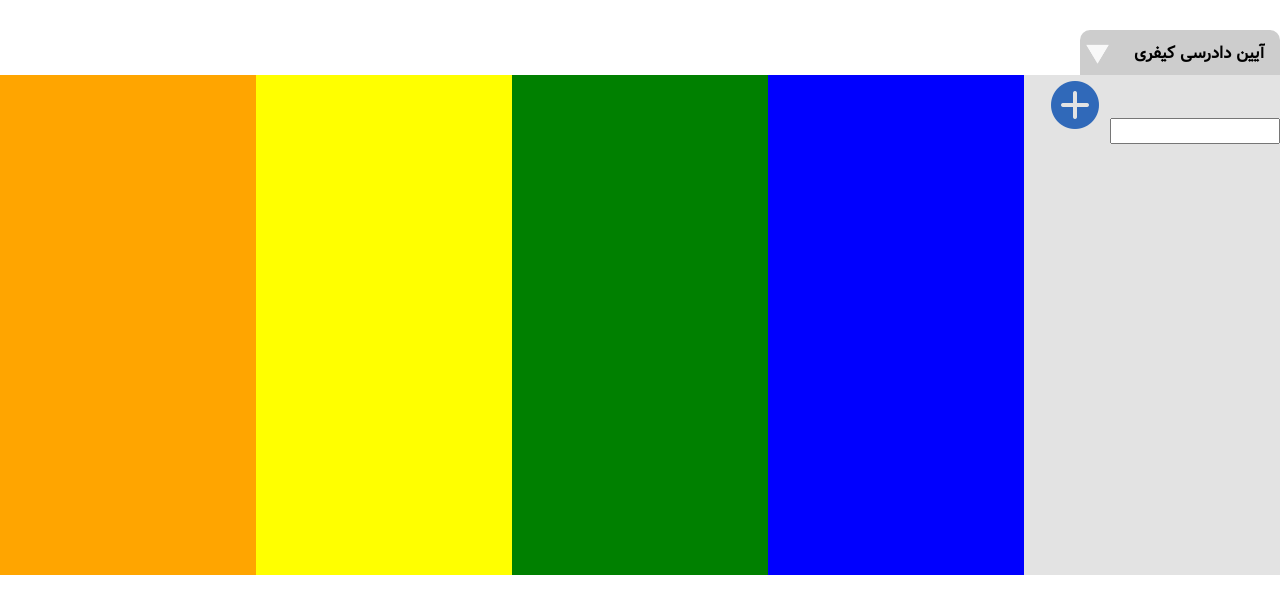
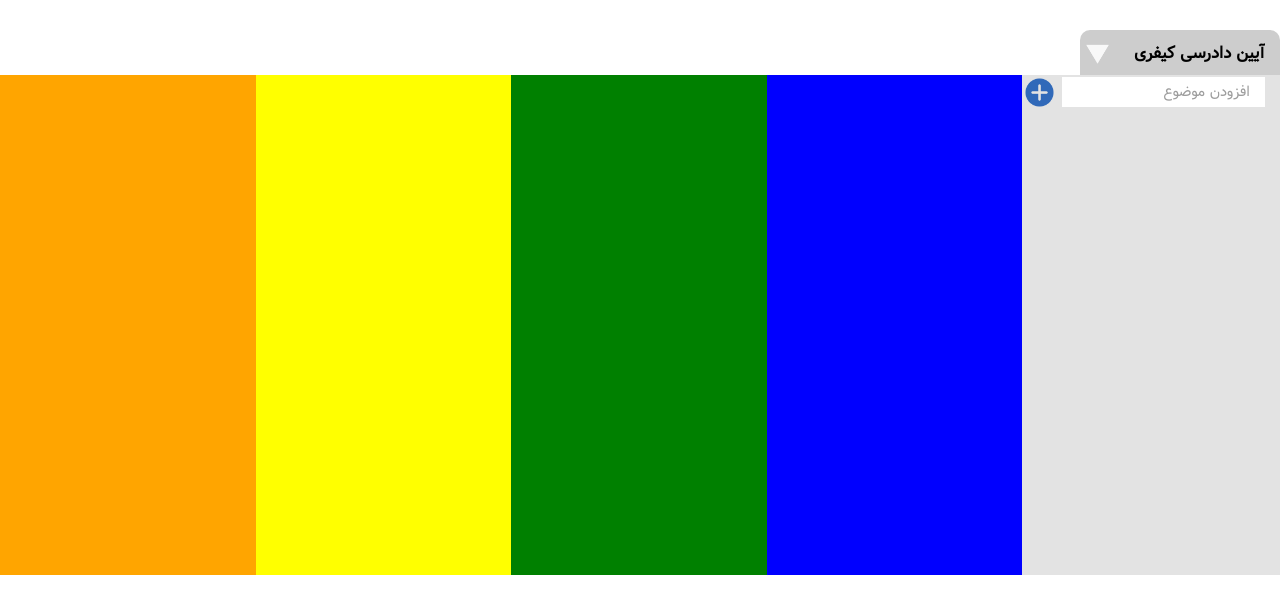
Before and after one commit to Alireza-Jodat2001/itemsManagerEdited, a website built with Parcel: page index.html in a window 1280 px wide. Built offline with nearby package versions, Linux system fonts and the light colour scheme.

Commit message:
creating the add title field

```diff
--- a/index.html
+++ b/index.html
@@ -27,12 +27,18 @@
             <div class="main-box">
                 <div class="section">
                     <div class="section__title-box">
-                        <input type="text" class="section__input" />
-                        <img
-                            src="images/icons-plus.png"
-                            alt="plus-icon"
-                            class="section__plus-icon"
+                        <input
+                            type="text"
+                            class="section__input"
+                            placeholder="افزودن موضوع"
                         />
+                        <button class="section__btn-input">
+                            <img
+                                src="images/icons-plus.png"
+                                alt="plus-icon"
+                                class="section__plus-icon"
+                            />
+                        </button>
                     </div>
                 </div>
                 <div style="background: blue" class="section"></div>
--- a/styles/style.scss
+++ b/styles/style.scss
@@ -52,11 +52,32 @@
     flex: 1;
 
     &__title-box {
+        display: flex;
+        align-items: center;
+        gap: 5px;
+        padding-right: 15px;
     }
 
     &__input {
+        border: none;
+        height: 30px;
+        font-size: 15px;
+        padding-right: 15px;
+
+        &::placeholder {
+            color: #9d9d9d;
+        }
+    }
+
+    &__btn-input {
+        height: 33px;
+        background: transparent;
+        border: none;
+        cursor: pointer;
     }
 
     &__plus-icon {
+        width: 35px;
+        height: 35px;
     }
 }
```
Also changed, not shown: 1 other file.
